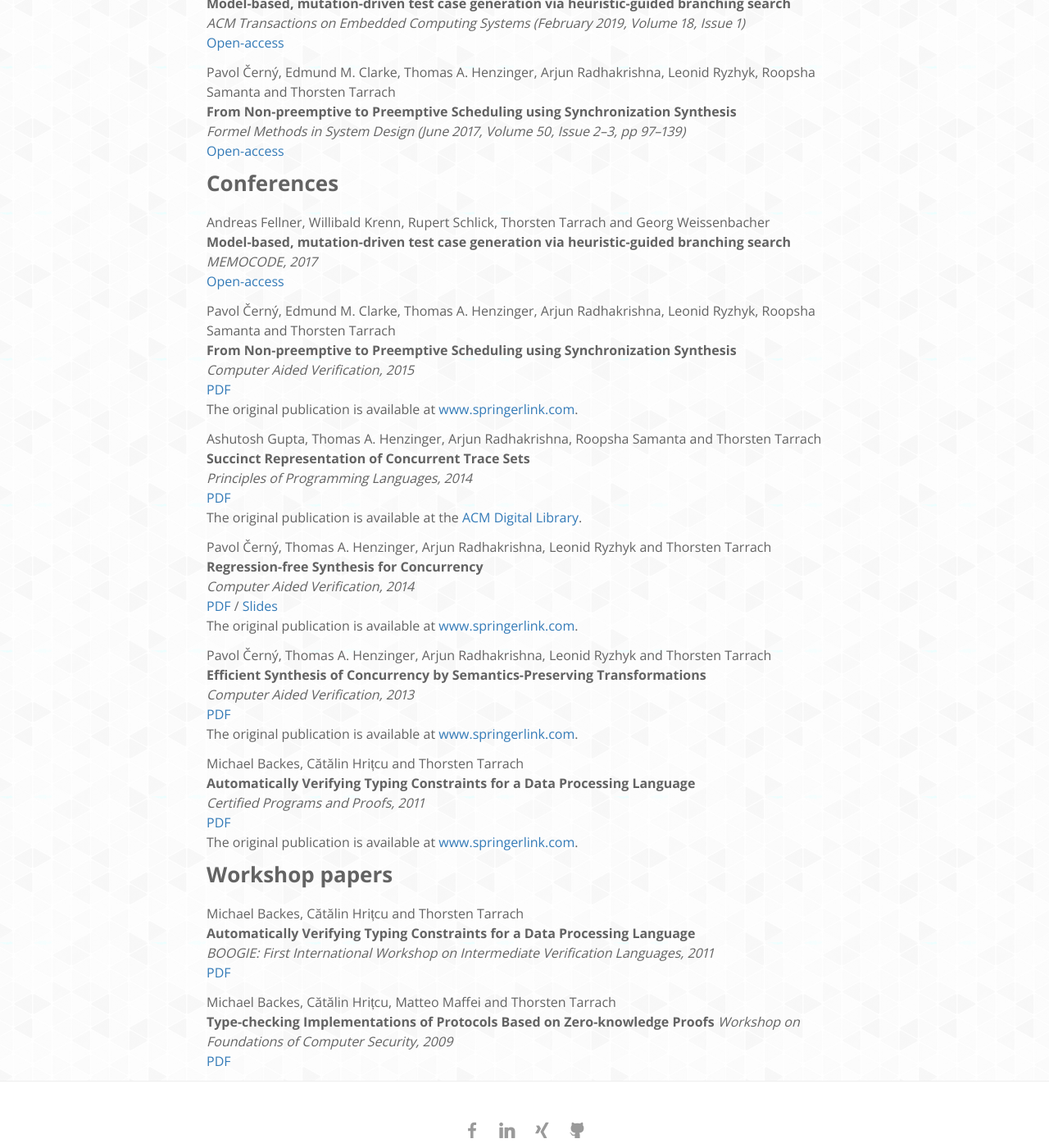
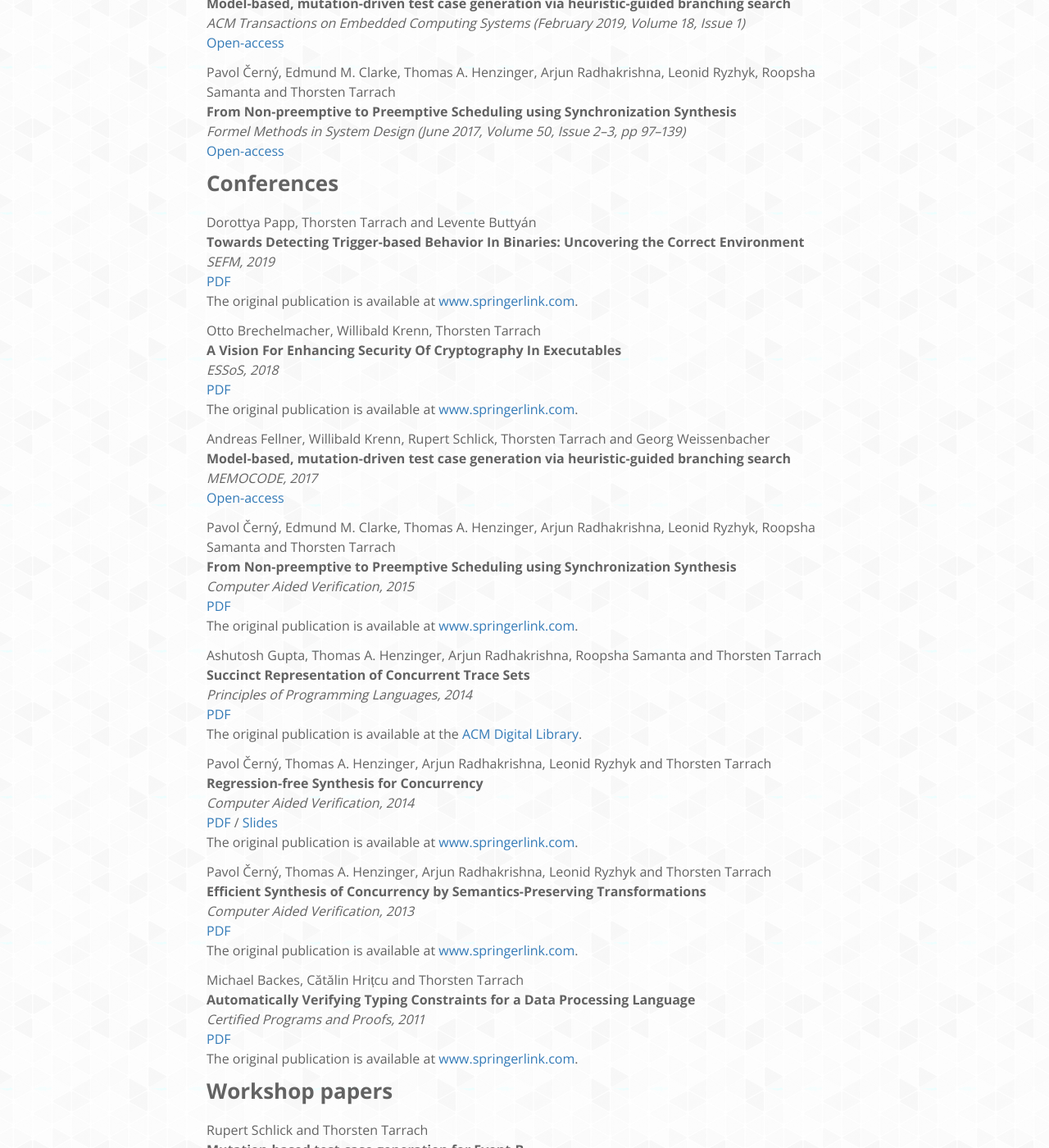
Before and after one commit to thorstent/thorstent.github.io, a Jekyll site: the page built from publications/index.md, in a window 1280 px wide and 1400 px high, scrolled down 289 px. Shown: the whole window at 82% size. Built offline with Jekyll 4.4.1, drawn with Linux system fonts in a browser that asks for light colours; nearby versions of some CDN libraries; some of the changed text lies outside the part shown.

Commit message:
updated latest papers

```diff
--- a/publications/index.md
+++ b/publications/index.md
@@ -21,6 +21,18 @@ Pavol Černý, Edmund M. Clarke, Thomas A. Henzinger, Arjun Radhakrishna, Leonid
 
 Conferences
 -----------
+
+Dorottya Papp, Thorsten Tarrach and Levente Buttyán
+**Towards Detecting Trigger-based Behavior In Binaries: Uncovering the Correct Environment**
+*SEFM, 2019*
+[PDF](2019sefm-towards-trigger-based-behavior.pdf)
+The original publication is available at [www.springerlink.com](https://link.springer.com/chapter/10.1007%2F978-3-030-30446-1_26).
+
+Otto Brechelmacher, Willibald Krenn, Thorsten Tarrach
+**A Vision For Enhancing Security Of Cryptography In Executables**
+*ESSoS, 2018*
+[PDF](2018essos-a vision-for-enhancing-security-of-cryptography-in-executables.pdf)
+The original publication is available at [www.springerlink.com](https://link.springer.com/chapter/10.1007%2F978-3-319-94496-8_1).
 
 Andreas Fellner, Willibald Krenn, Rupert Schlick, Thorsten Tarrach and Georg Weissenbacher
 **Model-based, mutation-driven test case generation via heuristic-guided branching search**
@@ -60,6 +72,11 @@ The original publication is available at [www.springerlink.com](http://link.spri
 Workshop papers
 ---------------
 
+Rupert Schlick and Thorsten Tarrach
+**Mutation-based test-case generation for Event-B**
+*Rodin Workshop 2018*
+[PDF](2018rodin-workshop-mutation-tcg.pdf)
+
 Michael Backes, Cătălin Hrițcu and Thorsten Tarrach
 **Automatically Verifying Typing Constraints for a Data Processing Language**
 *BOOGIE: First International Workshop on Intermediate Verification Languages, 2011*
```
Also changed, not shown: 4 other files.
